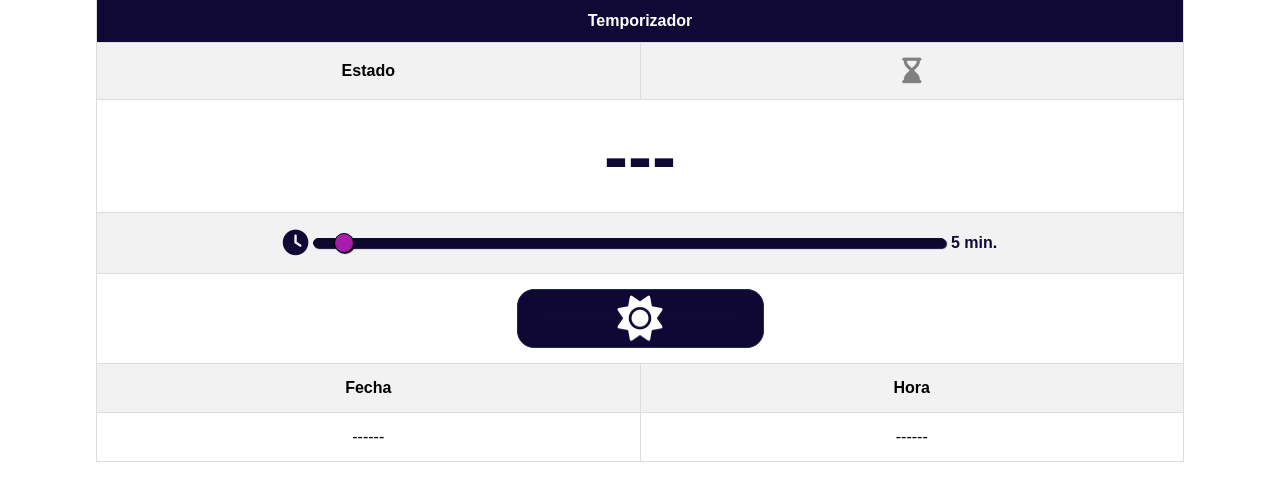
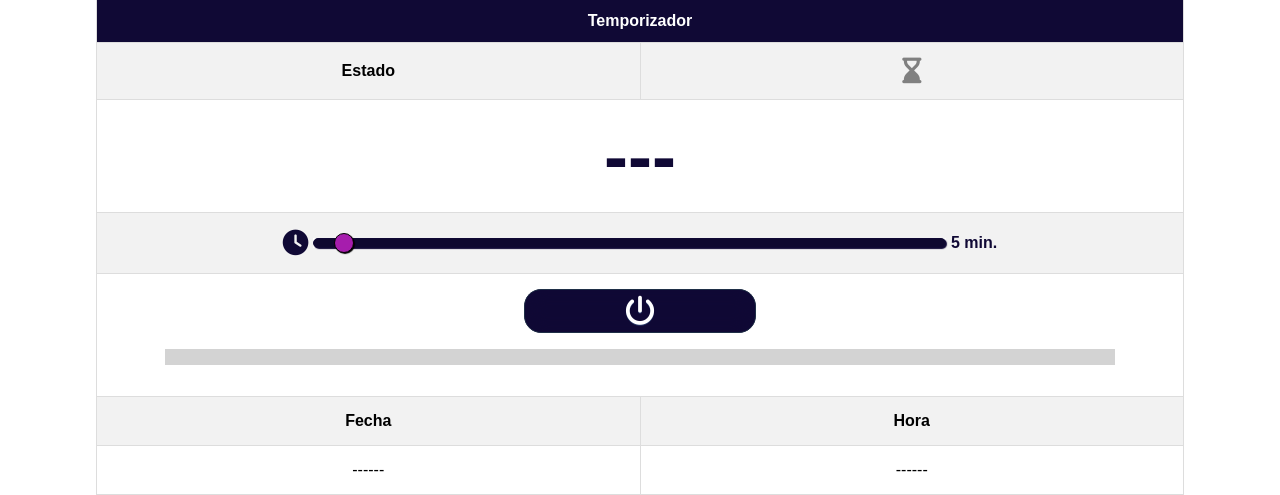
Before and after one commit to mrobotique/webapp, a Flask app: page / in a window 1280 px wide. Shown: the part 510-1005 px from the top of the page. Before the commit the page ends 972 px from the top, so only its background shows below. Run offline with Flask 2, Linux system fonts and the light colour scheme; some libraries are stand-ins or nearby versions.

Commit message:
bitwise masks and progressbar

```diff
--- a/main.py
+++ b/main.py
@@ -11,7 +11,7 @@ import serial
 import json
 
 
-ser = serial.Serial('/dev/ttyUSB0', 115200, timeout=1)
+ser = serial.Serial('/dev/ttyUSB0', 9600, timeout=1)
 ser.setRTS(False)
 ser.setDTR(False)
 ser.read_all()
@@ -30,11 +30,12 @@ uvsa_dict = {}
 
 
 def background_serial_reader_thread():
+    # pass
     """Example of how to send server generated events to clients."""
     last_pub = 0
     uvsa_key=['msg_id', 'version', 'card', 'deadman1', 'deadman2', 'auto', 'pir1', 'pir2', 'pir3', 'pir4', 'mag1',
               'mag2', 'lamp1', 'lamp2', 'lamp3', 'lamp4', 'lamp5', 'lamp6', 'lampDeadman', 'lampAuto', 'buzzer',
-              'operationMode', 'tiempoRestante']
+              'operationMode', 'tiempoRestante', 'mask_byte', 'count_down']
 
     decoded_data = []
 
@@ -43,12 +44,12 @@ def background_serial_reader_thread():
             ser_data = ser.readline().decode('utf8')[:-2]
         except UnicodeDecodeError:
             pass
-
         try:
             decoded_data = ser_data.split(":")[1][1:-2].split(',')
+
         except IndexError:
             print("index error")
-            pass
+
         if len(uvsa_key) == len(decoded_data): #El primer paquete despues de inicializar tiene basura... por eso se filtra aqui
             for i in range(len(uvsa_key)):
                 try:
@@ -128,7 +129,7 @@ def test_button():
 
 @socketio.on('startButton')
 def start_button(msg):
-    print("start Button", json.dumps(msg))
+    #print("start Button", json.dumps(msg))
     ser.write((json.dumps(msg) + '\r\n').encode())
 
 
@@ -157,7 +158,15 @@ def set_hardwareConfig(msg):
 
 @socketio.on('request_toggle_status')
 def set_toggle_status():
-    emit('set_toggle_status', uvsa_dict['buzzer'])
+    mask_byte = {}
+    mask_byte['buzzer'] = uvsa_dict['mask_byte'] & 0b00000001
+    mask_byte['lamp_1'] = uvsa_dict['mask_byte'] & 0b00000010
+    mask_byte['lamp_2'] = uvsa_dict['mask_byte'] & 0b00000100
+    mask_byte['lamp_3'] = uvsa_dict['mask_byte'] & 0b00001000
+    mask_byte['lamp_4'] = uvsa_dict['mask_byte'] & 0b00010000
+    mask_byte['lamp_5'] = uvsa_dict['mask_byte'] & 0b00100000
+    mask_byte['lamp_6'] = uvsa_dict['mask_byte'] & 0b01000000
+    emit('set_toggle_status', mask_byte)
 
 
 if __name__ == '__main__':
--- a/static/index_websocket.js
+++ b/static/index_websocket.js
@@ -21,10 +21,15 @@ socket.on('my_response', function(message) {
     var min = Math.floor((tiempo - (hr*3600))/60);
     var sec = tiempo - (min * 60);
     document.getElementById("tiempoRestante").innerHTML = ('0'  + hr).slice(-2)+':'+('0'  + min).slice(-2)+':'+('0' + sec).slice(-2);
+    if(!isNaN(message.count_down)){
+    document.getElementById("count_down").value = message.count_down;
+    }
     });
 
 function startButton(){
-    socket.emit('startButton',{'time':slider.value * 60});
+    var flag_time = 1;
+    var flag_hardware = 0;
+    socket.emit('startButton',{'time':[flag_time, slider.value * 60], 'mask':[flag_hardware, 0]});
 }
 
 // Update the current slider value (each time you drag the slider handle)
--- a/static/uvsa_style.css
+++ b/static/uvsa_style.css
@@ -317,3 +317,22 @@ input:checked + .slider:before {
 .slider.round:before {
   border-radius: 50%;
 }
+
+/* Progressbar */
+progress {
+	appearance: none;
+	display: block;
+	width: 90%;
+	height: 1rem;
+	/*border: 0;*/
+	margin: 0px auto;
+}
+
+progress::-webkit-progress-bar {
+	background: lightgray;
+}
+
+progress::-webkit-progress-value {
+	background: #100935;
+	transition: width 0s ease-in-out;
+}
--- a/templates/acerca.html
+++ b/templates/acerca.html
@@ -62,5 +62,6 @@
         </tr>
     </table>
 </p>
+<p style="text-align:right; font-size:60%">Icons by https://fontawesome.com</p>
 </body>
 </html>
--- a/templates/index.html
+++ b/templates/index.html
@@ -65,7 +65,8 @@
         </tr>
         <tr>
             <td colspan="2" style="text-align:center">
-                <a href="javascript:startButton()" class="myButton" id="main_button"><i class="fa fa-sun" aria-hidden="true" style="font-size:300%; color:'white'"></i></a>
+                <a href="javascript:startButton()" class="myButton" id="main_button"><i class="fa fa-power-off" aria-hidden="true" style="font-size:200%; color:'white'"></i></a>
+                <p><progress id="count_down" value="0" max="17"></progress></p>
             </td>
 
         </tr>
```
Also changed, not shown: static/ajustes_websocket.js (+13 -3 lines).
